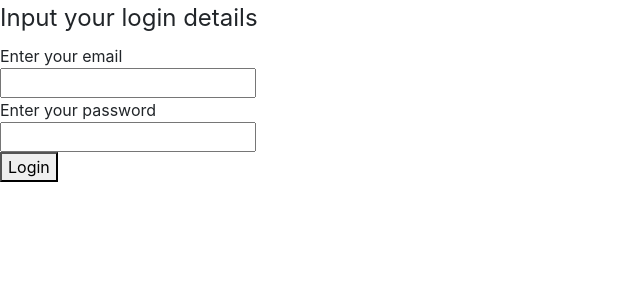
After one commit to izuphilip/social_group, a PHP site: the page made by templates/login.php in a window 1280 px wide. The commit adds this page. Shown: the top 300 px of the page, without its empty margins (0-640 px from the left). Run offline with PHP 8.4, Linux system fonts and the light colour scheme; the template is opened without the code that fills it, so the values that code supplies are empty.

Commit message:
created login page

```diff
--- a/templates/layouts/header.php
+++ b/templates/layouts/header.php
@@ -1,4 +1,4 @@
-<!doctype html>
+<!DOCTYPE html>
 <html lang="en">
 
 <head>
--- /dev/null
+++ b/templates/login.php
@@ -0,0 +1,10 @@
+    <form action=""method="_POST">
+        <fieldset margin=80%>
+            <legend>Input your login details</legend>
+            Enter your email <br>
+            <input type="email" name="email" required><br>
+            Enter your password <br>
+            <input type="password" name="password" required><br>
+            <button type="submit" onclick="alert('You have successfully loged in!')">Login</button>
+        </fieldset>
+    </form>
```
Also changed, not shown: index.php (+9 -1 lines), templates/home.php (added, +12 -0 lines).
